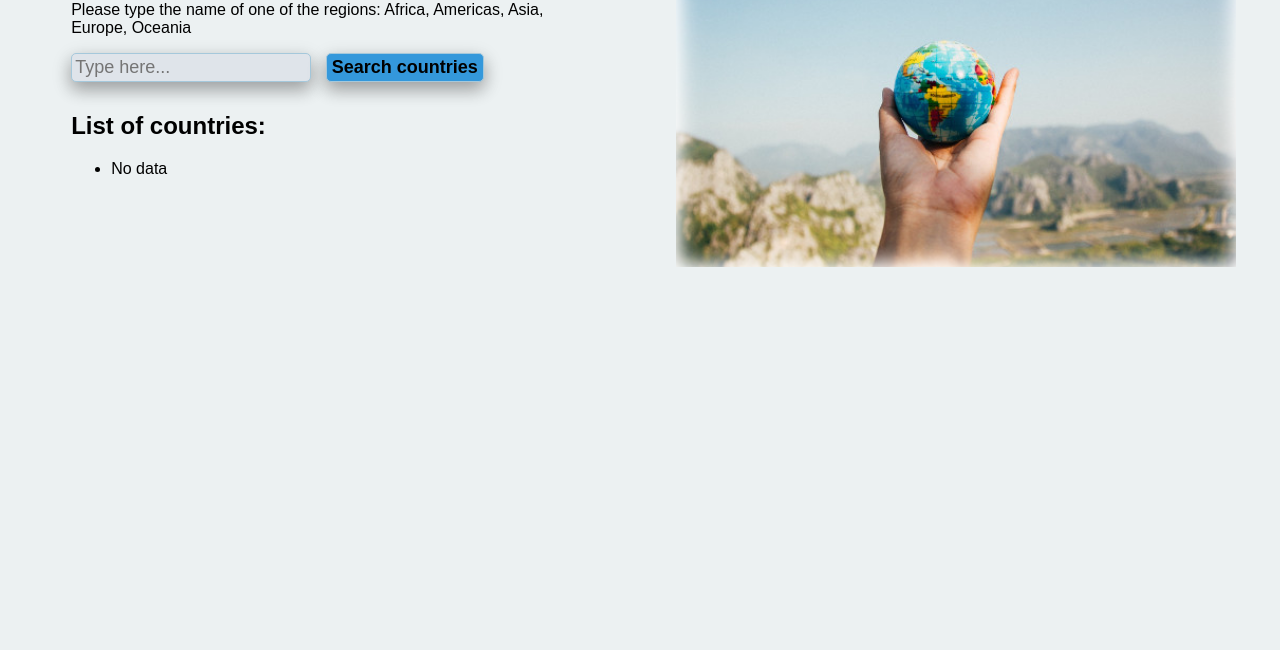
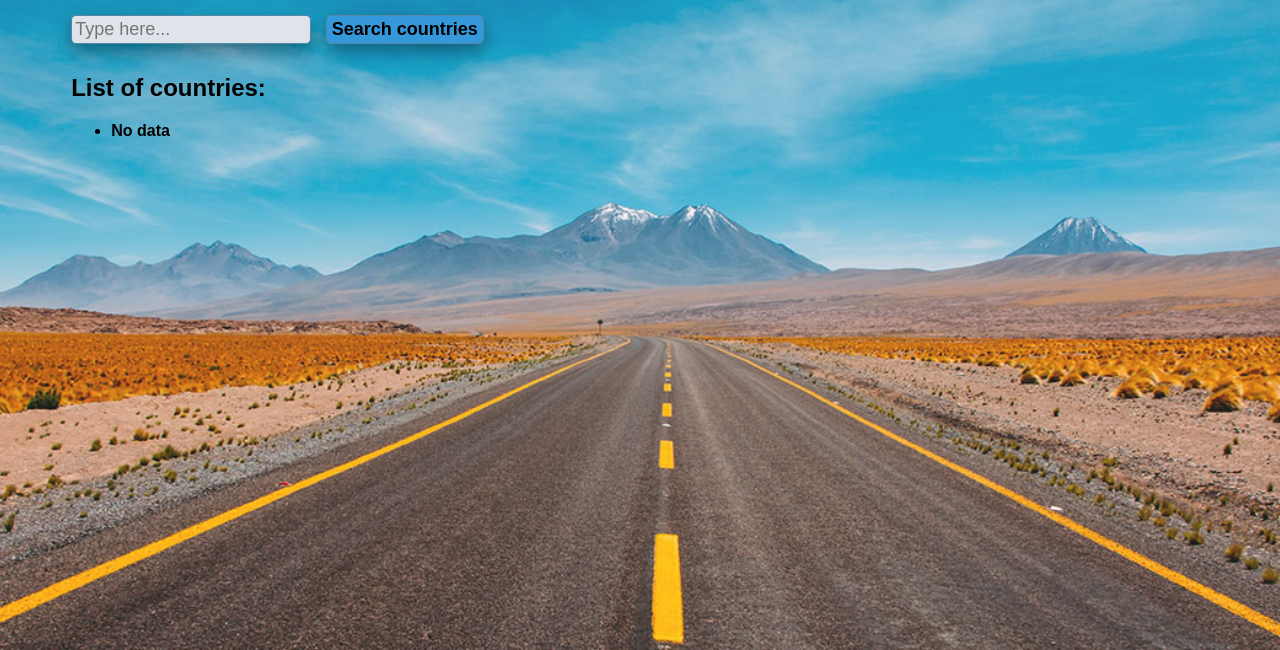
Before and after one commit to Malmie/country-search, a plain HTML site: page index.html in a window 1280 px wide. Shown: the part 150-800 px from the top of the page. Drawn offline with nearby package versions, Linux system fonts and the light colour scheme; a web font is replaced by a local one.

Commit message:
backgrund update

```diff
--- a/index.html
+++ b/index.html
@@ -18,10 +18,6 @@
 				<li>No data</li>
 			</ul>
 		</div>
-		<div class="photo col-6 col-s-12">
-			<img src="img/map.png" alt="photo">
-		</div>
-	</div>
 
     <script src="https://ajax.googleapis.com/ajax/libs/jquery/1.12.4/jquery.min.js"></script>
     <script src="https://code.jquery.com/ui/1.11.4/jquery-ui.min.js" integrity="sha256-xNjb53/rY+WmG+4L6tTl9m6PpqknWZvRt0rO1SRnJzw=" crossorigin="anonymous"></script>
--- a/style.css
+++ b/style.css
@@ -1,7 +1,6 @@
 @import url('https://fonts.googleapis.com/css?family=Muli');
 body {
   	font-family: 'Muli', sans-serif;
-  	background-color: #ecf1f2;
 }
 * {
 	box-sizing: border-box;
@@ -26,23 +25,23 @@ body {
 .col-11 {width: 91.66%;}
 .col-12 {width: 100%;}
 
-.container {
-	width: 100%;
-	margin: 0 auto;
+html {
+	background: url(img/background-light.jpg) no-repeat center center fixed;
+	-webkit-background-size: cover;
+	-moz-background-size: cover;
+	-o-background-size: cover;
+	background-size: cover;
 }
 [class*="col-"] {
 	float: left;
 	min-height: 1px;
 	padding: 5px;
 }
-
 .text {
-	padding: 5%;
+	padding: 2% 5%;
 }
-img {
-	padding: 5%;
-	width: 100%;
-	height: auto;
+li {
+	font-weight: bold;
 }
 
 button {
@@ -63,10 +62,9 @@ input {
 }
 button, input {
 	border-radius: 5px;
-	border: 1px solid #a5c8db;
+	border: 0.5px solid #5389a5;
     box-shadow: 0 8px 16px 0 rgba(0,0,0,0.2), 0 6px 20px 0 rgba(0,0,0,0.19);
 }
-
 @media (max-width: 767px) {
 
     .col-s-1 {width: 8.33%;}
```
Also changed, not shown: img/background-light.jpg (added), img/background.jpg (added).
